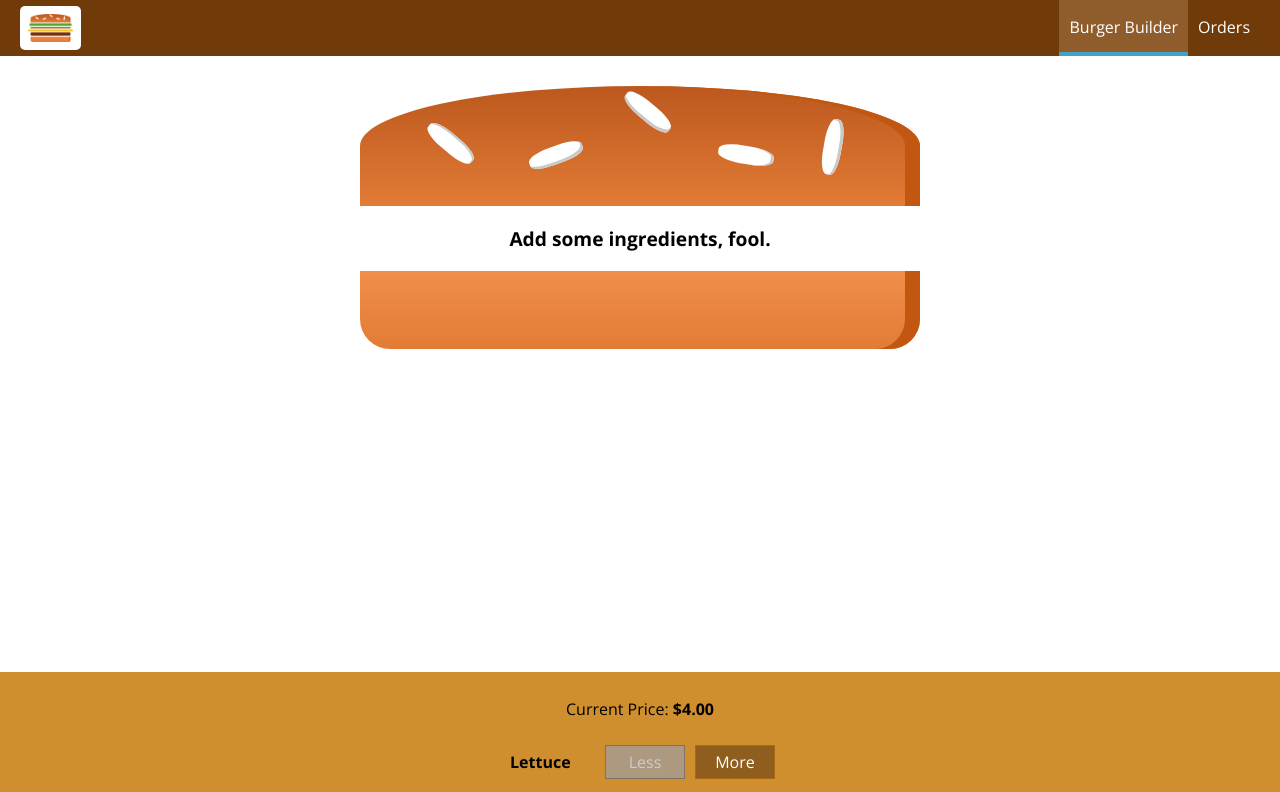
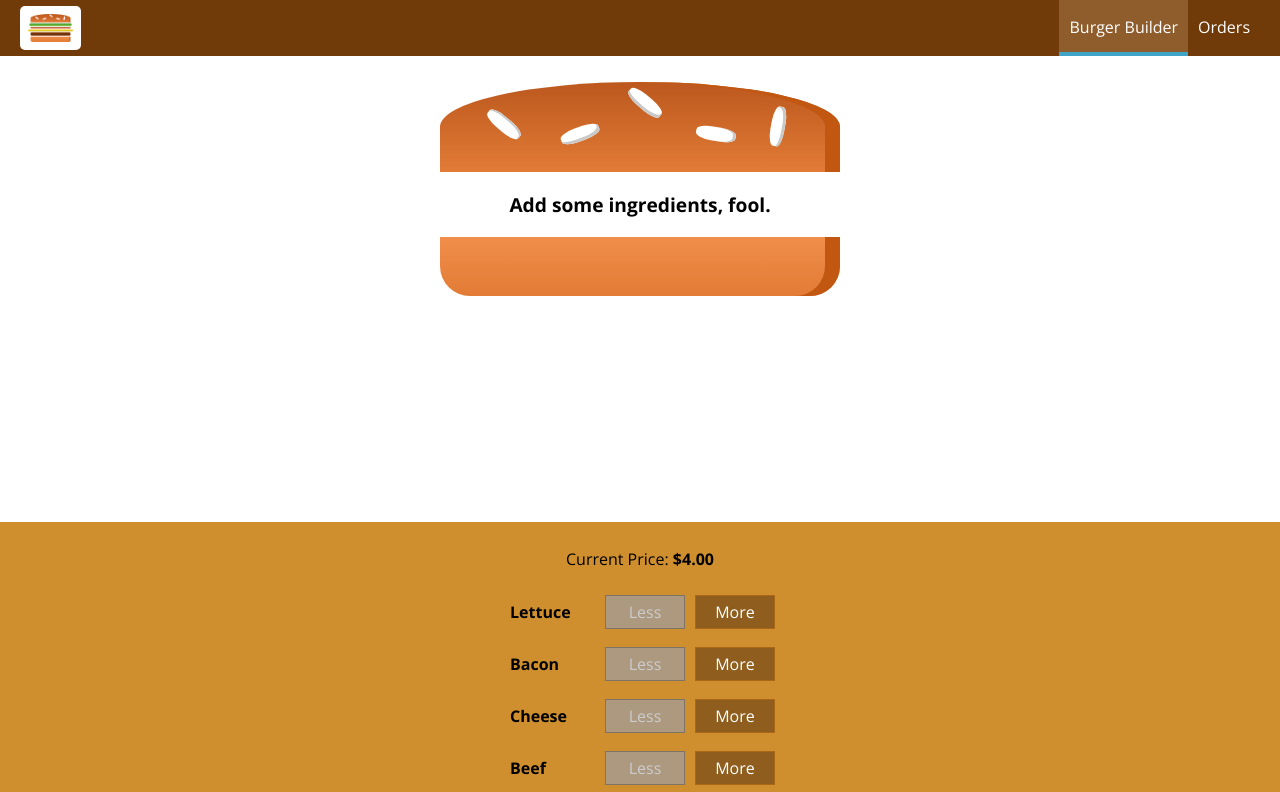
Before and after one commit to JoeGuzikowski/BurgerBuilder-ReactJS, a React app: page / in a window 1280 px wide. Shown: the top 792 px of the page. Built offline with nearby package versions, Linux system fonts and the light colour scheme.

Commit message:
fixed element sizing for iPhone 5s

```diff
--- a/src/components/Burger/BuildControls/BuildControl/BuildControl.css
+++ b/src/components/Burger/BuildControls/BuildControl/BuildControl.css
@@ -54,3 +54,9 @@
     background-color: #99703F;
     color: white;
 }
+
+@media (max-height: 569px) {
+    .BuildControl button {
+        height: 30px;
+    }
+}
--- a/src/components/Burger/Burger.css
+++ b/src/components/Burger/Burger.css
@@ -6,6 +6,11 @@
     text-align: center;
     font-weight: bold;
     font-size: 1.2rem;
+}
+@media (max-height: 569px) {
+    .Burger {
+        height: 220px;
+    }
 }
 
 @media (min-width: 500px) and (max-height: 400px) {
@@ -24,8 +29,8 @@
 
 @media (min-width: 1000px) and (min-height: 700px) {
     .Burger {
-        width: 700px;
-        height: 600px;
+        width: 500px;
+        height: 450px;
     }
 }
 
--- a/src/components/UI/Modal/Modal.css
+++ b/src/components/UI/Modal/Modal.css
@@ -18,3 +18,12 @@
         left: calc(50% - 250px);
     }
 }
+
+@media (max-width: 569px) {
+    .Modal {
+        width: 90%;
+        left: 5%;
+        top: 18%;
+        margin: auto;
+    }
+}
```
